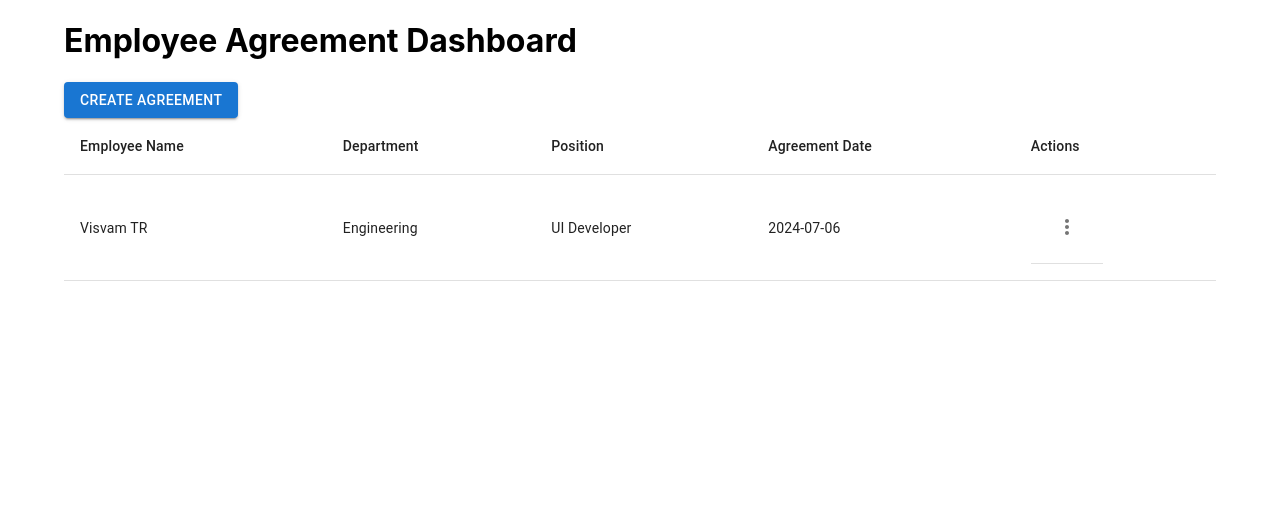
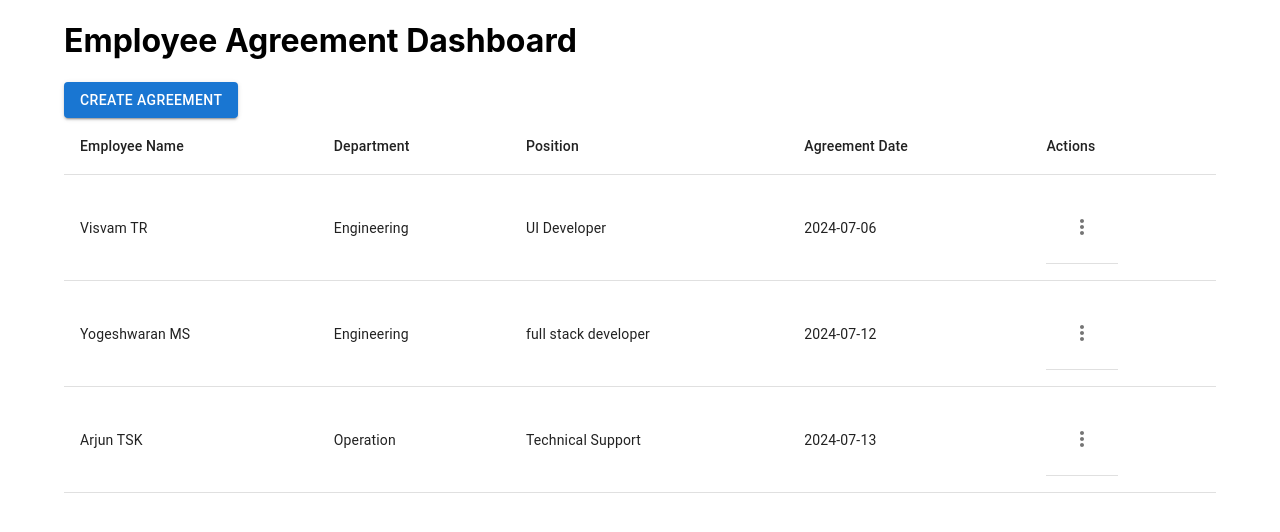
Before and after one commit to VisvamTR/Employee_Agreement, a React (Create React App) app: page / in a window 1280 px wide. Shown: the top 532 px of the page. Built offline with nearby package versions, Linux system fonts and the light colour scheme; data requests are answered from the project's data file.

Commit message:
Initial commit

```diff
--- a/db.json
+++ b/db.json
@@ -6,6 +6,20 @@
       "department": "Engineering",
       "position": "UI Developer",
       "agreementDate": "2024-07-06"
+    },
+    {
+      "id": "02fd",
+      "employeeName": "Yogeshwaran MS",
+      "department": "Engineering",
+      "position": "full stack developer",
+      "agreementDate": "2024-07-12"
+    },
+    {
+      "id": "2879",
+      "employeeName": "Arjun TSK",
+      "department": "Operation",
+      "position": "Technical Support",
+      "agreementDate": "2024-07-13"
     }
   ]
 }
--- a/src/Components/Dashboard.jsx
+++ b/src/Components/Dashboard.jsx
@@ -7,7 +7,7 @@ import ActionMenu from './ActionMenu';
 // creating the function called Dashboarad
 const Dashboard = () => {
 
-    // created the varible for accessing the josn agreenent and setAgreement function for giving functionalities to user datas.
+    // created the varible for accessing the json agreenent and setAgreement function for giving functionalities to user datas.
     const [agreements, setAgreements] = useState([]);
 
     //created the useeffect function inside that calling the fetch agreement function.
@@ -60,7 +60,7 @@ const Dashboard = () => {
                     <TableCell>{agreement.position}</TableCell>
                     <TableCell>{agreement.agreementDate}</TableCell>
                     <TableCell>
-                        {/* ActionMenu is a component consumer to for view, update and delete features */}
+                        {/* ActionMenu is a component consumed for view, update and delete features access */}
                         <ActionMenu agreement={agreement} handleDelete={handleDelete} />
                     </TableCell>
                     </TableRow>
```
